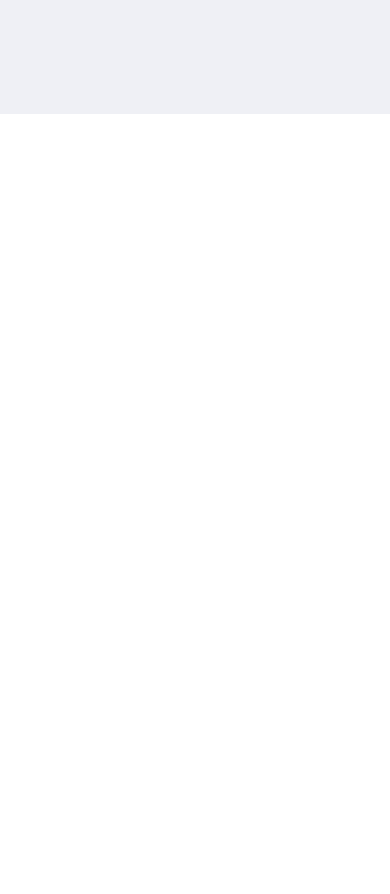
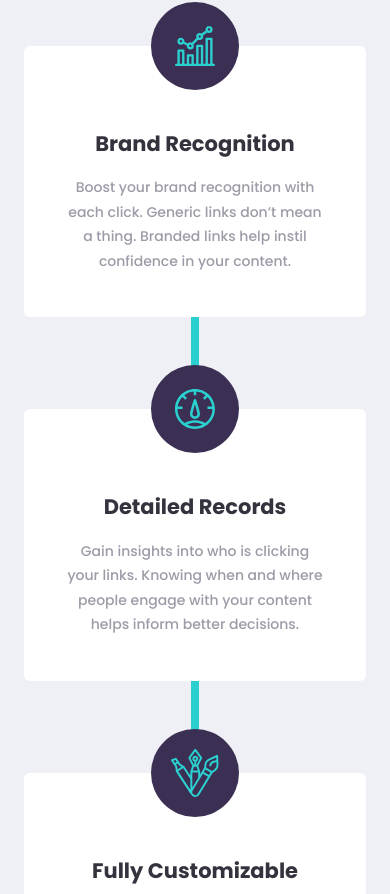
Before and after one commit to ayatakinci/url-shortening-api-landing-page, a React (Create React App) app: page / in a window 390 px wide. Shown: the part 1150-2044 px from the top of the page. Before the commit the page ends 1264 px from the top, so only its background shows below. Built offline with nearby package versions, Linux system fonts and the light colour scheme.

Commit message:
Adiciona Card - apenas mobile

```diff
--- /dev/null
+++ b/src/sections/Statistics/Card/_index.scss
@@ -0,0 +1,32 @@
+.card {
+  background-color: $clr-neutral-100;
+  padding: 0 1rem 2.75rem;
+  border-radius: 0.375rem;
+  z-index: 100;
+  @include margin-x-auto;
+
+  &__image-container {
+    width: 5.5rem;
+    height: 5.5rem;
+    border-radius: 50%;
+    background-color: $clr-primary-dark;
+    display: flex;
+    align-items: center;
+    justify-content: center;
+    transform: translateY(-50%);
+    @include margin-x-auto;
+    margin-bottom: -0.375rem;
+  }
+
+  h3 {
+    font-size: 1.3125rem;
+    margin-bottom: 1rem;
+  }
+
+  p {
+    font-size: 0.875rem;
+    line-height: 1.75;
+    max-width: 39ch;
+    @include margin-x-auto;
+  }
+}
--- /dev/null
+++ b/src/sections/Statistics/Card/index.jsx
@@ -0,0 +1,19 @@
+import React, { Component } from 'react';
+
+class Card extends Component {
+	render() {
+		const { title, paragraph, image } = this.props;
+
+		return (
+			<div className="card">
+				<div className="card__image-container">
+					<img src={image} alt={title} />
+				</div>
+				<h3>{title}</h3>
+				<p>{paragraph}</p>
+			</div>
+		);
+	}
+}
+
+export default Card;
--- a/src/sections/Statistics/_index.scss
+++ b/src/sections/Statistics/_index.scss
@@ -9,8 +9,12 @@
     @include margin-x-auto;
   }
 
+  h2,
+  h3 {
+    color: $clr-neutral-700;
+  }
+
   h2 {
-    color: $clr-neutral-700;
     font-size: 1.625rem;
     margin-bottom: 1rem;
 
@@ -23,4 +27,22 @@
   p {
     font-size: 1.0625rem;
   }
+
+  .cards-grid {
+    margin-top: 5.75rem;
+    display: grid;
+    gap: 5.75rem;
+    padding: 0 1.5rem;
+    position: relative;
+
+    &::before {
+      content: "";
+      position: absolute;
+      left: calc(50% - 0.25rem);
+      display: block;
+      width: 0.5rem;
+      height: 100%;
+      background-color: $clr-primary-light;
+    }
+  }
 }
--- a/src/sections/Statistics/index.jsx
+++ b/src/sections/Statistics/index.jsx
@@ -1,4 +1,27 @@
 import React, { Component } from 'react';
+import Card from './Card';
+
+import IconBrandRecognition from '../../images/icon-brand-recognition.svg';
+import IconDetailedRecords from '../../images/icon-detailed-records.svg';
+import IconFullyCustomizable from '../../images/icon-fully-customizable.svg';
+
+const statistics_text = [
+	{
+		title: 'Brand Recognition',
+		paragraph: 'Boost your brand recognition with each click. Generic links don’t mean a thing. Branded links help instil confidence in your content.',
+		image: IconBrandRecognition,
+	},
+	{
+		title: 'Detailed Records',
+		paragraph: 'Gain insights into who is clicking your links. Knowing when and where people engage with your content helps inform better decisions.',
+		image: IconDetailedRecords,
+	},
+	{
+		title: 'Fully Customizable',
+		paragraph: 'Improve brand awareness and content discoverability through customizable links, supercharging audience engagement.',
+		image: IconFullyCustomizable,
+	},
+];
 
 class Statistics extends Component {
 	render() {
@@ -8,6 +31,12 @@ class Statistics extends Component {
 				<p>
           Track how your links are performing across the web with our advanced statistics dashboard.
 				</p>
+
+				<div className="cards-grid">
+					{statistics_text.map(({ title, paragraph, image }, index) => (
+						<Card key={index} title={title} paragraph={paragraph} image={image} />
+					))}
+				</div>
 			</section>
 		);
 	}
--- a/src/styles/main.scss
+++ b/src/styles/main.scss
@@ -7,6 +7,7 @@
 
 @import "../sections/Hero";
 
-@import "../sections/LinkShortener/LinkInput/";
+@import "../sections/LinkShortener/LinkInput";
 
-@import "../sections/Statistics/";
+@import "../sections/Statistics";
+@import "../sections/Statistics/Card";
```
Also changed, not shown: text.txt.
